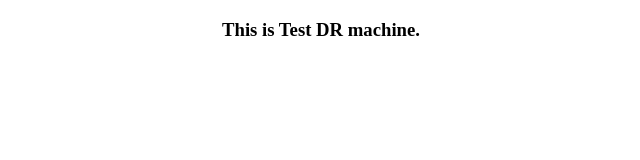
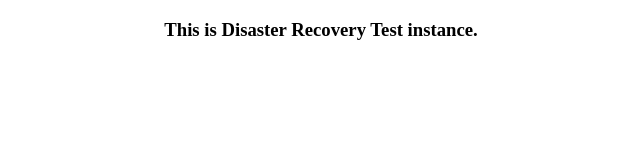
Before and after one commit to hsindia2020/Server-For-DR-Testing, a plain HTML site: page index.html in a window 1280 px wide. Shown: the whole page, without its empty margins (319-959 px from the left). Drawn offline with Linux system fonts and the light colour scheme.

Commit message:
Update index.html

```diff
--- a/index.html
+++ b/index.html
@@ -9,7 +9,7 @@
         <div class="banner">
           <div id="about"></div>
           <center>
-            <h3>This is Test DR machine.</h3>
+            <h3>This is Disaster Recovery Test instance.</h3>
          </center>
         </div>
 
```
